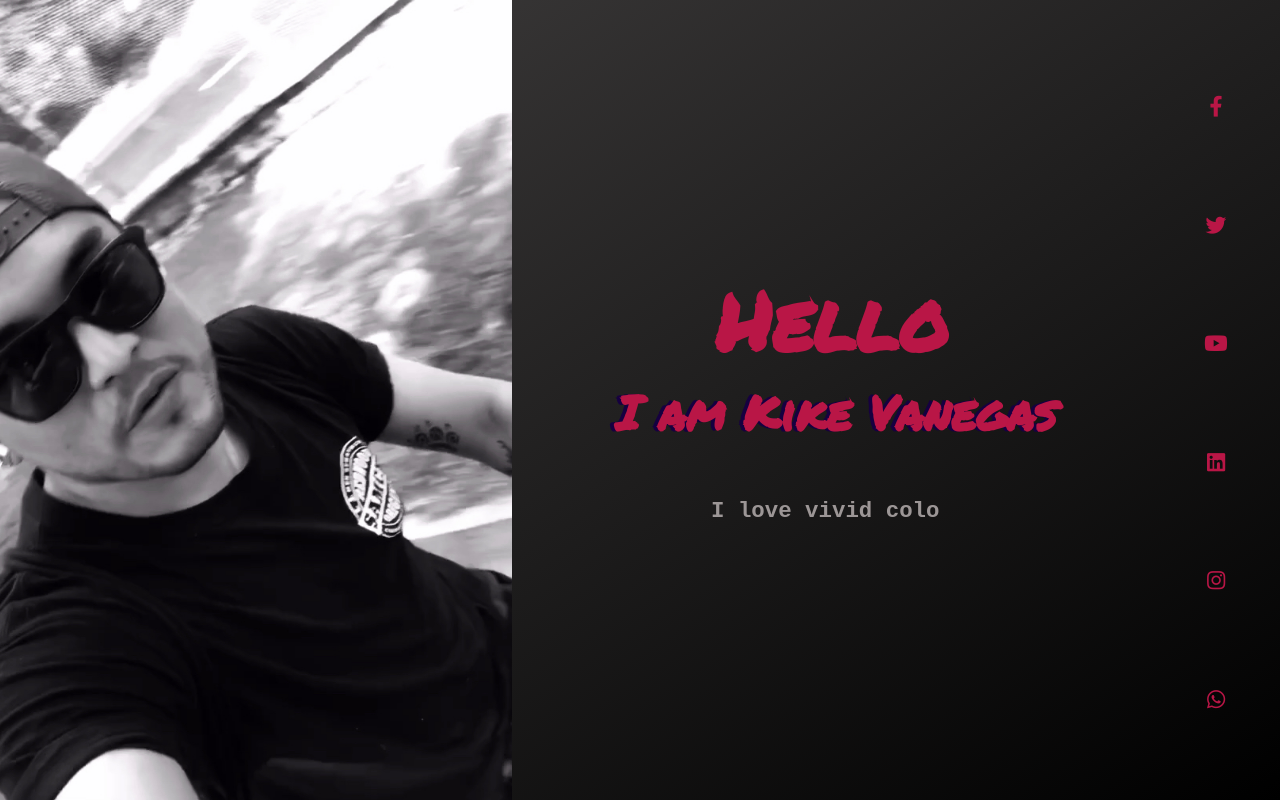
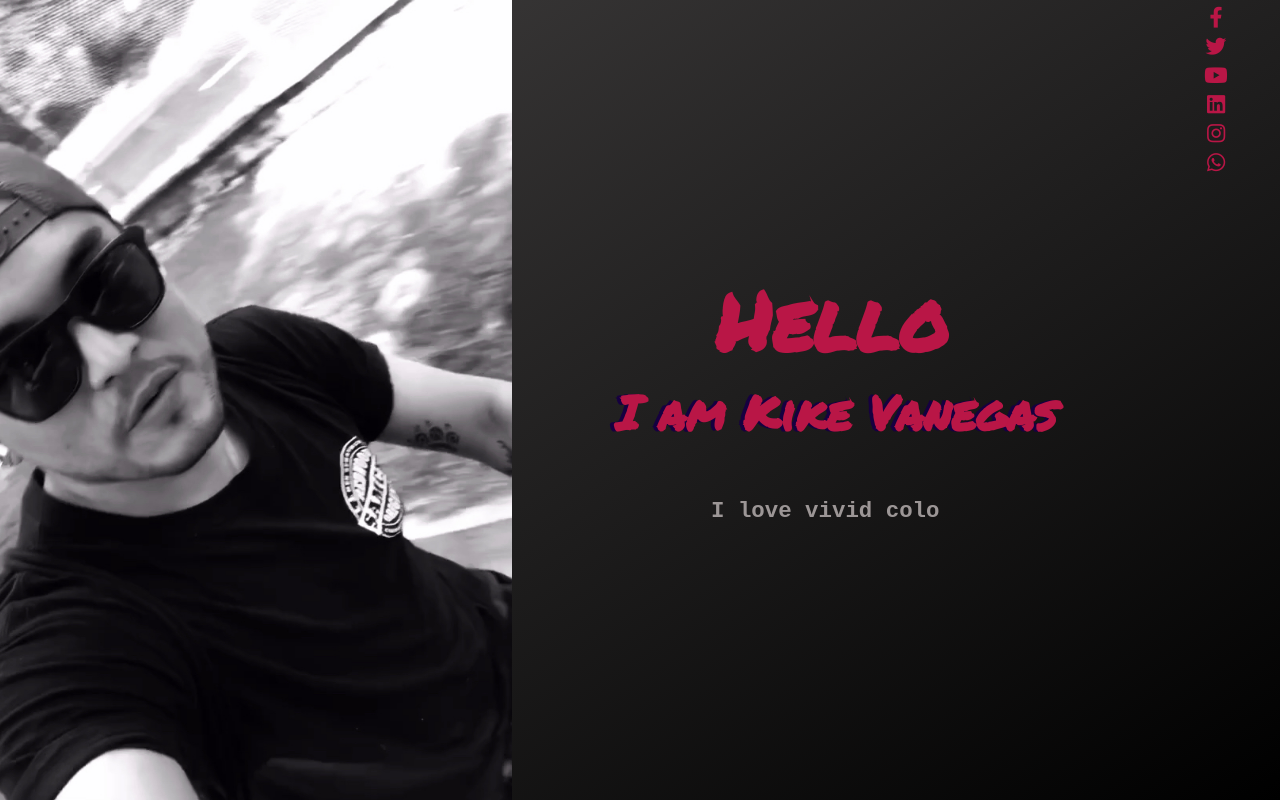
Before and after one commit to jayad23/ProfessionalPortfolio, a React (Create React App) app: page / in a window 1280 px wide. Built offline with nearby package versions, Linux system fonts and the light colour scheme.

Commit message:
Home fixed

```diff
--- a/src/Styles/Home.css
+++ b/src/Styles/Home.css
@@ -1,7 +1,8 @@
 
 .container-home {
     display: flex;
-    height: 100vh;
+    min-height: 100vh;
+    height: 100%;
     background-color: #060707;
     background-image: linear-gradient(to bottom right, rgba(82, 79, 79, 0.795), rgb(0, 0, 0));
 }
```
